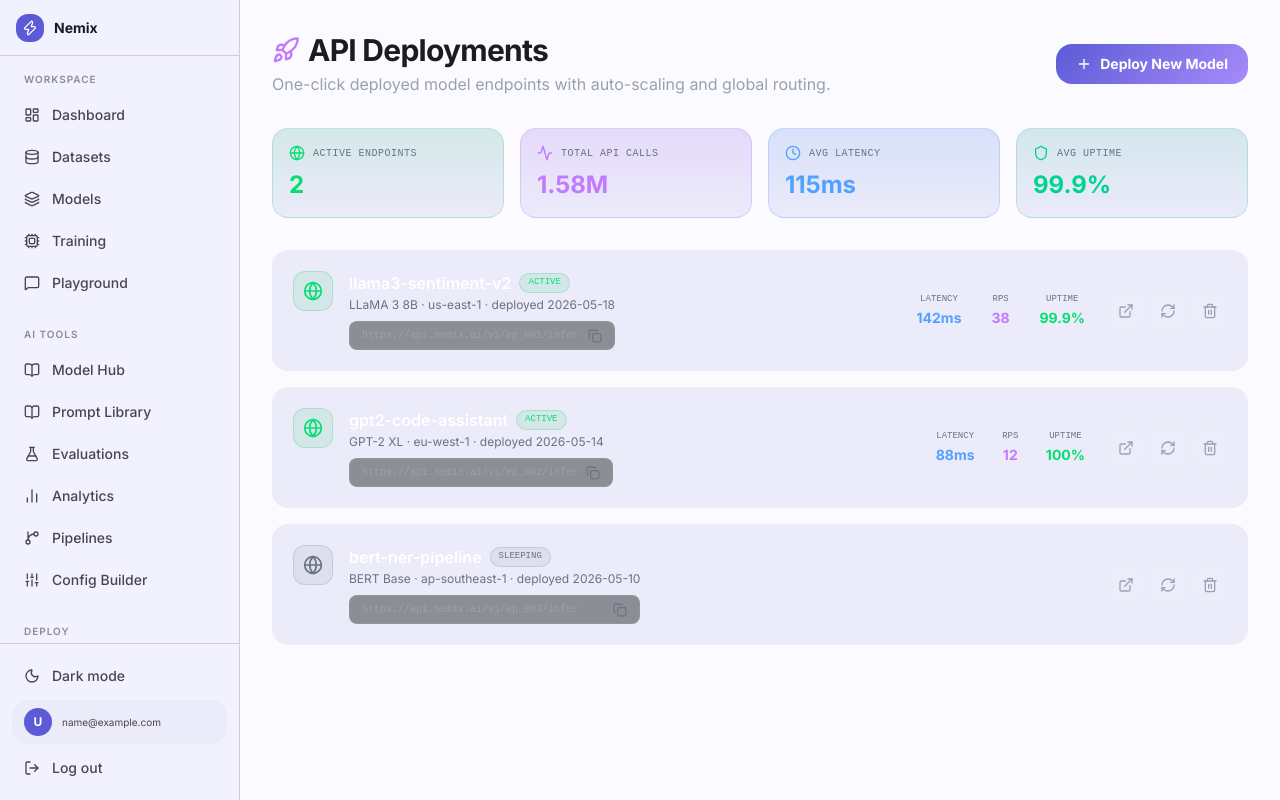
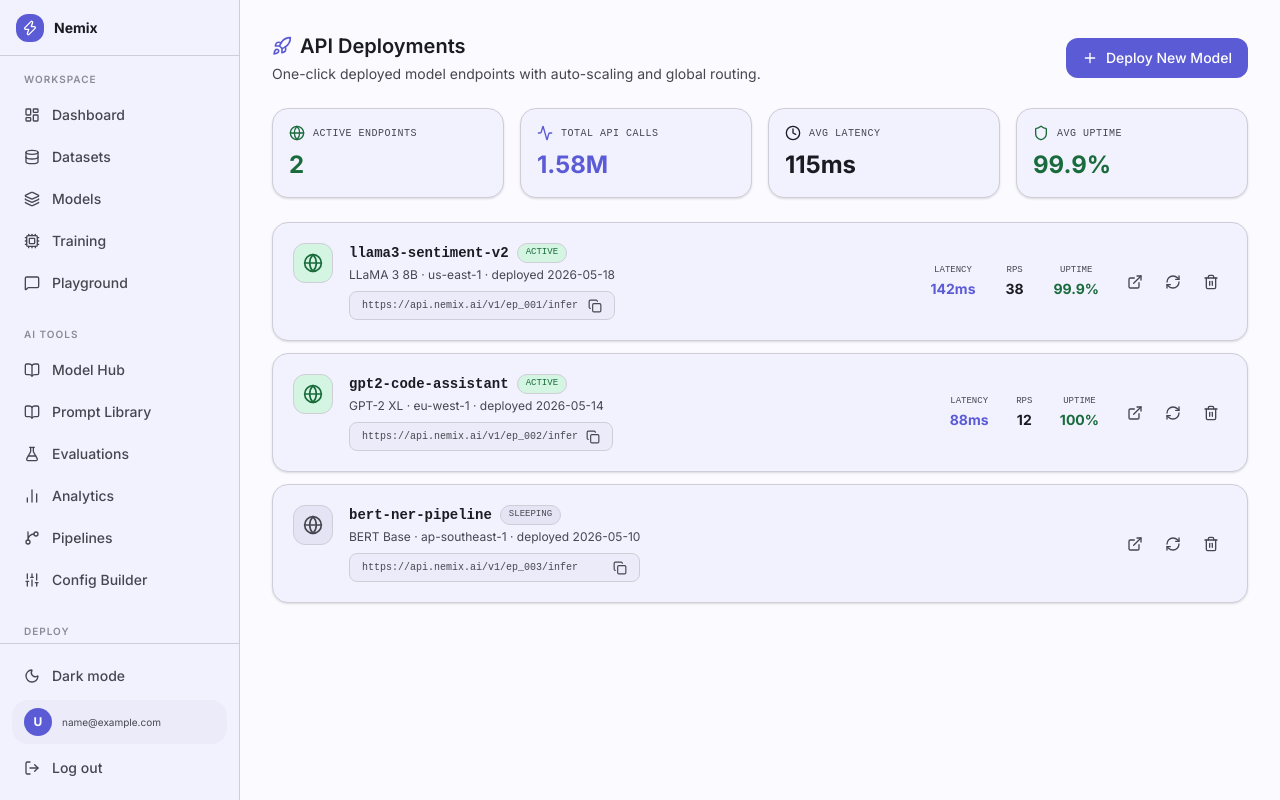
Before and after one commit to zaampltd/nemix, a Next.js app in the folder frontend/: page /dashboard/deployments in a window 1280 px wide. Built offline with nearby package versions, Linux system fonts and the light colour scheme; sample sign-in values are in the browser's storage.

Commit message:
fix: playground dark bg, deployments black text/urls, settings save button

```diff
--- a/frontend/src/app/dashboard/deployments/page.tsx
+++ b/frontend/src/app/dashboard/deployments/page.tsx
@@ -7,52 +7,16 @@ import {
   RefreshCw, Trash2, ExternalLink, Plus, Shield, Clock
 } from 'lucide-react';
 import { motion, AnimatePresence } from 'framer-motion';
-import { cn } from '@/lib/utils';
 
 const MOCK_ENDPOINTS = [
-  {
-    id: 'ep_001',
-    name: 'llama3-sentiment-v2',
-    model: 'LLaMA 3 8B',
-    region: 'us-east-1',
-    status: 'active',
-    latency: 142,
-    rps: 38,
-    uptime: '99.9%',
-    calls: '1.24M',
-    url: 'https://api.nemix.ai/v1/ep_001/infer',
-    created: '2026-05-18',
-  },
-  {
-    id: 'ep_002',
-    name: 'gpt2-code-assistant',
-    model: 'GPT-2 XL',
-    region: 'eu-west-1',
-    status: 'active',
-    latency: 88,
-    rps: 12,
-    uptime: '100%',
-    calls: '289K',
-    url: 'https://api.nemix.ai/v1/ep_002/infer',
-    created: '2026-05-14',
-  },
-  {
-    id: 'ep_003',
-    name: 'bert-ner-pipeline',
-    model: 'BERT Base',
-    region: 'ap-southeast-1',
-    status: 'sleeping',
-    latency: 0,
-    rps: 0,
-    uptime: '—',
-    calls: '54K',
-    url: 'https://api.nemix.ai/v1/ep_003/infer',
-    created: '2026-05-10',
-  },
+  { id: 'ep_001', name: 'llama3-sentiment-v2', model: 'LLaMA 3 8B', region: 'us-east-1', status: 'active', latency: 142, rps: 38, uptime: '99.9%', calls: '1.24M', url: 'https://api.nemix.ai/v1/ep_001/infer', created: '2026-05-18' },
+  { id: 'ep_002', name: 'gpt2-code-assistant', model: 'GPT-2 XL', region: 'eu-west-1', status: 'active', latency: 88, rps: 12, uptime: '100%', calls: '289K', url: 'https://api.nemix.ai/v1/ep_002/infer', created: '2026-05-14' },
+  { id: 'ep_003', name: 'bert-ner-pipeline', model: 'BERT Base', region: 'ap-southeast-1', status: 'sleeping', latency: 0, rps: 0, uptime: '—', calls: '54K', url: 'https://api.nemix.ai/v1/ep_003/infer', created: '2026-05-10' },
 ];
 
 export default function DeploymentsPage() {
   const [copied, setCopied] = useState<string | null>(null);
+  const [endpoints, setEndpoints] = useState(MOCK_ENDPOINTS);
 
   const handleCopy = (text: string, id: string) => {
     navigator.clipboard.writeText(text);
@@ -60,124 +24,126 @@ export default function DeploymentsPage() {
     setTimeout(() => setCopied(null), 2000);
   };
 
+  const handleDelete = (id: string) => setEndpoints(prev => prev.filter(e => e.id !== id));
+
+  const S = {
+    text:   { color: 'var(--md-on-surface)' } as React.CSSProperties,
+    muted:  { color: 'var(--md-on-surface-var)' } as React.CSSProperties,
+    card:   { background: 'var(--md-surface-1)', border: '1px solid var(--md-outline)', boxShadow: 'var(--shadow-1)' } as React.CSSProperties,
+  };
+
   return (
     <DashboardLayout>
-      <motion.div
-        initial={{ opacity: 0, y: 16 }}
-        animate={{ opacity: 1, y: 0 }}
-        className="space-y-8"
-      >
+      <motion.div initial={{ opacity: 0, y: 16 }} animate={{ opacity: 1, y: 0 }} className="space-y-6">
+
         {/* Header */}
         <div className="flex flex-col sm:flex-row sm:items-center justify-between gap-4">
           <div>
-            <h1 className="text-3xl font-bold tracking-tight premium-text-glow flex items-center gap-2">
-              <Rocket className="w-7 h-7 text-purple-400" />
+            <h1 className="text-xl font-semibold flex items-center gap-2" style={S.text}>
+              <Rocket className="w-5 h-5" style={{ color: 'var(--md-primary)' }} />
               API Deployments
             </h1>
-            <p className="text-gray-400 mt-1">One-click deployed model endpoints with auto-scaling and global routing.</p>
+            <p className="text-sm mt-1" style={S.muted}>One-click deployed model endpoints with auto-scaling and global routing.</p>
           </div>
-          <button className="flex items-center gap-2 px-5 py-2.5 rounded-2xl premium-gradient text-white text-sm font-bold hover:opacity-90 transition-all active:scale-95">
-            <Plus className="w-4 h-4" />
-            Deploy New Model
+          <button className="flex items-center gap-2 px-4 py-2.5 rounded-xl text-sm font-medium transition-opacity hover:opacity-90"
+            style={{ background: 'var(--md-primary)', color: 'var(--md-on-primary)' }}>
+            <Plus className="w-4 h-4" /> Deploy New Model
           </button>
         </div>
 
-        {/* Stats bar */}
+        {/* Stats */}
         <div className="grid grid-cols-2 sm:grid-cols-4 gap-4">
           {[
-            { label: 'Active Endpoints', value: '2', icon: Globe, color: 'text-green-400', border: 'border-green-500/20', bg: 'from-green-500/10 to-transparent' },
-            { label: 'Total API Calls', value: '1.58M', icon: Activity, color: 'text-purple-400', border: 'border-purple-500/20', bg: 'from-purple-500/10 to-transparent' },
-            { label: 'Avg Latency', value: '115ms', icon: Clock, color: 'text-blue-400', border: 'border-blue-500/20', bg: 'from-blue-500/10 to-transparent' },
-            { label: 'Avg Uptime', value: '99.9%', icon: Shield, color: 'text-emerald-400', border: 'border-emerald-500/20', bg: 'from-emerald-500/10 to-transparent' },
-          ].map((stat) => (
-            <div key={stat.label} className={`glass rounded-2xl p-4 border ${stat.border} bg-gradient-to-b ${stat.bg}`}>
+            { label: 'Active Endpoints', value: '2',     icon: Globe,    color: 'var(--md-success)' },
+            { label: 'Total API Calls',  value: '1.58M', icon: Activity, color: 'var(--md-primary)' },
+            { label: 'Avg Latency',      value: '115ms', icon: Clock,    color: 'var(--md-on-surface)' },
+            { label: 'Avg Uptime',       value: '99.9%', icon: Shield,   color: 'var(--md-success)' },
+          ].map(stat => (
+            <div key={stat.label} className="rounded-2xl p-4" style={S.card}>
               <div className="flex items-center gap-2 mb-2">
-                <stat.icon className={`w-4 h-4 ${stat.color}`} />
-                <span className="text-[10px] font-mono uppercase tracking-wider text-gray-500">{stat.label}</span>
+                <stat.icon className="w-4 h-4" style={{ color: stat.color }} />
+                <span className="text-[10px] font-mono uppercase tracking-wider" style={S.muted}>{stat.label}</span>
               </div>
-              <p className={`text-2xl font-bold ${stat.color}`}>{stat.value}</p>
+              <p className="text-2xl font-bold" style={{ color: stat.color }}>{stat.value}</p>
             </div>
           ))}
         </div>
 
-        {/* Endpoints list */}
-        <div className="space-y-4">
+        {/* Endpoint cards */}
+        <div className="space-y-3">
           <AnimatePresence>
-            {MOCK_ENDPOINTS.map((ep, i) => (
-              <motion.div
-                key={ep.id}
-                initial={{ opacity: 0, y: 10 }}
-                animate={{ opacity: 1, y: 0 }}
-                transition={{ delay: i * 0.07 }}
-                className="glass rounded-2xl border border-white/5 p-5 hover:border-purple-500/20 transition-all duration-300"
-              >
+            {endpoints.map((ep, i) => (
+              <motion.div key={ep.id}
+                initial={{ opacity: 0, y: 10 }} animate={{ opacity: 1, y: 0 }}
+                exit={{ opacity: 0, x: -20 }} transition={{ delay: i * 0.07 }}
+                className="rounded-2xl p-5 transition-all" style={S.card}>
+
                 <div className="flex flex-col lg:flex-row lg:items-center justify-between gap-4">
-                  {/* Left: info */}
+                  {/* Left */}
                   <div className="flex items-start gap-4">
-                    <div className={cn(
-                      "w-10 h-10 rounded-xl flex items-center justify-center border shrink-0",
-                      ep.status === 'active'
-                        ? 'bg-green-500/10 border-green-500/20 text-green-400'
-                        : 'bg-gray-500/10 border-gray-500/20 text-gray-500'
-                    )}>
+                    <div className="w-10 h-10 rounded-xl flex items-center justify-center shrink-0"
+                      style={{
+                        background: ep.status === 'active' ? 'var(--md-success-cont)' : 'var(--md-surface-3)',
+                        color: ep.status === 'active' ? 'var(--md-success)' : 'var(--md-on-surface-var)',
+                        border: '1px solid var(--md-outline)',
+                      }}>
                       <Globe className="w-5 h-5" />
                     </div>
                     <div>
-                      <div className="flex items-center gap-2 flex-wrap">
-                        <h3 className="font-semibold text-white">{ep.name}</h3>
-                        <span className={cn(
-                          "text-[9px] font-mono uppercase px-2 py-0.5 rounded-full border",
-                          ep.status === 'active'
-                            ? 'bg-green-500/10 text-green-400 border-green-500/20'
-                            : 'bg-gray-500/10 text-gray-500 border-gray-500/20'
-                        )}>
+                      <div className="flex items-center gap-2 flex-wrap mb-1">
+                        {/* Model name — FIXED (was text-white which becomes black in light mode) */}
+                        <h3 className="font-semibold text-sm font-mono" style={S.text}>{ep.name}</h3>
+                        <span className="text-[9px] font-mono uppercase px-2 py-0.5 rounded-full"
+                          style={{
+                            background: ep.status === 'active' ? 'var(--md-success-cont)' : 'var(--md-surface-3)',
+                            color: ep.status === 'active' ? 'var(--md-success)' : 'var(--md-on-surface-var)',
+                            border: '1px solid var(--md-outline)',
+                          }}>
                           {ep.status}
                         </span>
                       </div>
-                      <p className="text-xs text-gray-500 mt-0.5">{ep.model} · {ep.region} · deployed {ep.created}</p>
+                      <p className="text-xs mb-2" style={S.muted}>{ep.model} · {ep.region} · deployed {ep.created}</p>
 
-                      {/* URL bar */}
-                      <div className="flex items-center gap-2 mt-2 bg-black/40 border border-white/5 rounded-lg px-3 py-1.5 max-w-sm">
-                        <code className="text-[10px] text-gray-400 font-mono truncate flex-1">{ep.url}</code>
-                        <button
-                          onClick={() => handleCopy(ep.url, ep.id)}
-                          className="text-gray-500 hover:text-purple-400 transition-colors shrink-0"
-                        >
-                          {copied === ep.id ? <CheckCircle2 className="w-3.5 h-3.5 text-green-400" /> : <Copy className="w-3.5 h-3.5" />}
+                      {/* URL bar — FIXED (was bg-black/40 which is literally black) */}
+                      <div className="flex items-center gap-2 rounded-lg px-3 py-1.5 max-w-sm"
+                        style={{ background: 'var(--md-surface-2)', border: '1px solid var(--md-outline)' }}>
+                        <code className="text-[10px] font-mono truncate flex-1" style={S.muted}>{ep.url}</code>
+                        <button onClick={() => handleCopy(ep.url, ep.id)} style={S.muted}>
+                          {copied === ep.id
+                            ? <CheckCircle2 className="w-3.5 h-3.5" style={{ color: 'var(--md-success)' }} />
+                            : <Copy className="w-3.5 h-3.5" />}
                         </button>
                       </div>
                     </div>
                   </div>
 
                   {/* Right: metrics + actions */}
-                  <div className="flex items-center gap-6 lg:shrink-0">
+                  <div className="flex items-center gap-5 lg:shrink-0">
                     {ep.status === 'active' && (
                       <div className="grid grid-cols-3 gap-4 text-center">
-                        <div>
-                          <p className="text-[9px] text-gray-500 uppercase font-mono">Latency</p>
-                          <p className="text-sm font-bold text-blue-400 mt-0.5">{ep.latency}ms</p>
-                        </div>
-                        <div>
-                          <p className="text-[9px] text-gray-500 uppercase font-mono">RPS</p>
-                          <p className="text-sm font-bold text-purple-400 mt-0.5">{ep.rps}</p>
-                        </div>
-                        <div>
-                          <p className="text-[9px] text-gray-500 uppercase font-mono">Uptime</p>
-                          <p className="text-sm font-bold text-green-400 mt-0.5">{ep.uptime}</p>
-                        </div>
+                        {[
+                          { label: 'Latency', value: `${ep.latency}ms`, color: 'var(--md-primary)' },
+                          { label: 'RPS',     value: String(ep.rps),    color: 'var(--md-on-surface)' },
+                          { label: 'Uptime',  value: ep.uptime,         color: 'var(--md-success)' },
+                        ].map(m => (
+                          <div key={m.label}>
+                            <p className="text-[9px] uppercase font-mono mb-0.5" style={S.muted}>{m.label}</p>
+                            <p className="text-sm font-bold" style={{ color: m.color }}>{m.value}</p>
+                          </div>
+                        ))}
                       </div>
                     )}
-
-                    <div className="flex items-center gap-2">
-                      <button className="p-2 rounded-xl bg-white/5 border border-white/5 hover:bg-white/10 text-gray-400 hover:text-blue-400 transition-all">
-                        <ExternalLink className="w-4 h-4" />
-                      </button>
-                      <button className="p-2 rounded-xl bg-white/5 border border-white/5 hover:bg-white/10 text-gray-400 hover:text-yellow-400 transition-all">
-                        <RefreshCw className="w-4 h-4" />
-                      </button>
-                      <button className="p-2 rounded-xl bg-white/5 border border-white/5 hover:bg-red-500/10 text-gray-400 hover:text-red-400 transition-all">
-                        <Trash2 className="w-4 h-4" />
-                      </button>
+                    <div className="flex items-center gap-1.5">
+                      {[
+                        { icon: ExternalLink, title: 'Open URL' },
+                        { icon: RefreshCw, title: 'Restart' },
+                        { icon: Trash2, title: 'Delete', onClick: () => handleDelete(ep.id) },
+                      ].map(({ icon: Icon, title, onClick }) => (
+                        <button key={title} title={title} onClick={onClick}
+                          className="p-2 rounded-xl transition-colors" style={S.muted}>
+                          <Icon className="w-4 h-4" />
+                        </button>
+                      ))}
                     </div>
                   </div>
                 </div>
```
Also changed, not shown: frontend/src/app/dashboard/playground/page.tsx (+98 -143 lines), frontend/src/app/dashboard/settings/page.tsx (+90 -26 lines).
